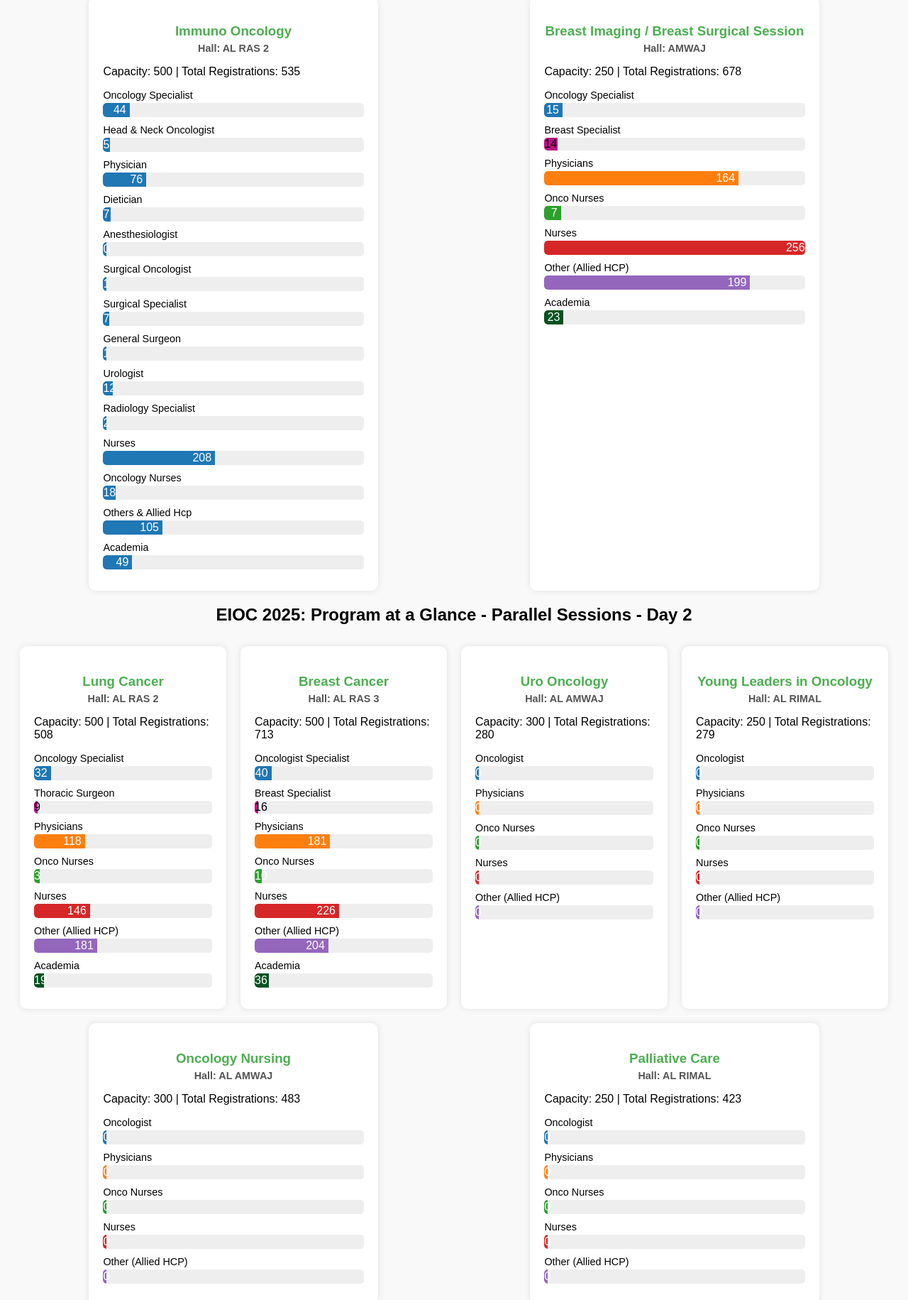
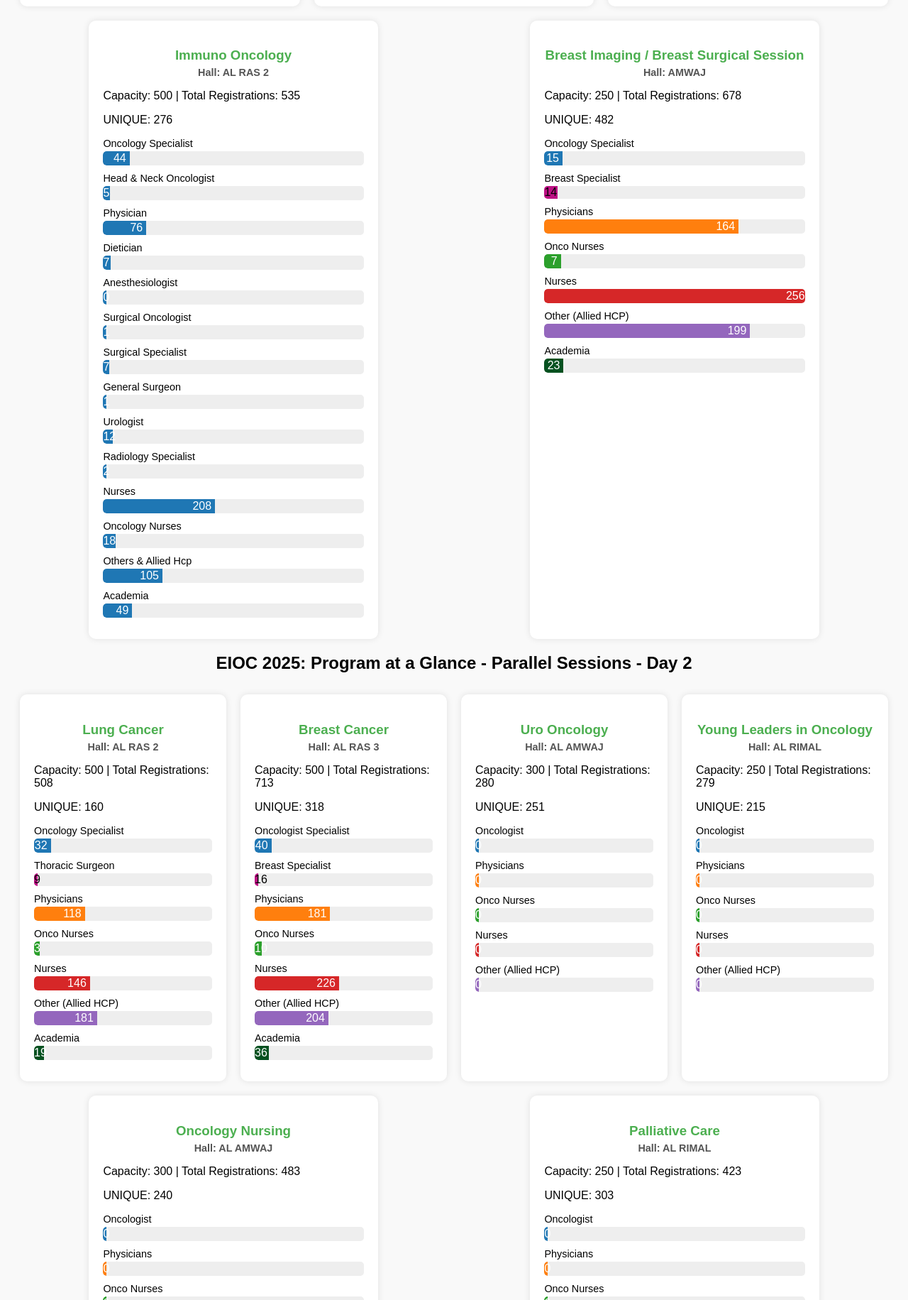
Before and after one commit to kenseinxxx/EIOC2025PAG, a plain HTML site: page index.html in a window 1280 px wide. Shown: the part 969-2800 px from the top of the page at 71% size. Drawn offline with Linux system fonts and the light colour scheme.

Commit message:
Update index.html

```diff
--- a/index.html
+++ b/index.html
@@ -78,6 +78,7 @@
     <h3>GI CANCER</h3>
     <div class="hall-name"><strong>Hall: AL RAS 2</strong></div>
     <p>Capacity: 500 | Total Registrations: 532</p>
+    <p>UNIQUE: 277</p>
     <div class="category-label">Oncology Specialist </div>
     <div class="bar-container"><div class="bar oncologist" style="width:8.6%">43</div></div>
     <div class="category-label">GI Specialist </div>
@@ -99,6 +100,7 @@
     <h3>Head & Neck Session</h3>
     <div class="hall-name"><strong>Hall: AL RAS 3</strong></div>
     <p>Capacity: 500 | Total Registrations: 421</p>
+    <p>UNIQUE: 174</p>
     <div class="category-label">Oncology Specialist</div>
     <div class="bar-container"><div class="bar oncologist" style="width:5.6%">25</div></div>
     <div class="category-label">Head & Neck Specialist </div>
@@ -120,6 +122,7 @@
     <h3>Oncology Nutrition</h3>
     <div class="hall-name"><strong>Hall: AMWAJ</strong></div>
     <p>Capacity: 250 | Total Registrations: 447</p>
+    <p>UNIQUE: 258</p>
     <div class="category-label">Oncology Specialist </div>
     <div class="bar-container"><div class="bar oncologist" style="width:9.6%">24</div></div>
     <div class="category-label">Head & Neck Oncologist </div>
@@ -158,6 +161,7 @@
     <h3>Immuno Oncology</h3>
     <div class="hall-name"><strong>Hall: AL RAS 2</strong></div>
     <p>Capacity: 500 | Total Registrations: 535</p>
+    <p>UNIQUE: 276</p>
     <div class="category-label">Oncology Specialist </div>
     <div class="bar-container"><div class="bar oncologist" style="width:8.8%">44</div></div>
     <div class="category-label">Head & Neck Oncologist </div>
@@ -194,6 +198,7 @@
 </h3>
     <div class="hall-name"><strong>Hall: AMWAJ</strong></div>
     <p>Capacity: 250 | Total Registrations: 678</p>
+    <p>UNIQUE: 482</p>
    <div class="category-label">Oncology Specialist </div>
     <div class="bar-container"><div class="bar oncologist" style="width:5.6%">15</div></div>
     <div class="category-label">Breast Specialist </div>
@@ -217,7 +222,7 @@
     <h3>Lung Cancer</h3>
     <div class="hall-name"><strong>Hall: AL RAS 2</strong></div>
     <p>Capacity: 500 | Total Registrations: 508
-
+    <p>UNIQUE: 160</p>
     </p>
     <div class="category-label">Oncology Specialist </div>
     <div class="bar-container"><div class="bar oncologist" style="width:7.4%">32</div></div>
@@ -241,6 +246,7 @@
 </h3>
     <div class="hall-name"><strong>Hall: AL RAS 3</strong></div>
     <p>Capacity: 500 | Total Registrations: 713</p>
+    <p>UNIQUE: 318</p>
     <div class="category-label">Oncologist Specialist </div>
     <div class="bar-container"><div class="bar oncologist" style="width:7.4%">40</div></div>
     <div class="category-label">Breast Specialist </div>
@@ -260,6 +266,7 @@
     <h3>Uro Oncology</h3>
     <div class="hall-name"><strong>Hall: AL AMWAJ</strong></div>
     <p>Capacity: 300 | Total Registrations: 280</p>
+    <p>UNIQUE: 251</p>
     <div class="category-label">Oncologist </div>
     <div class="bar-container"><div class="bar oncologist" style="width:0%">0</div></div>
     <div class="category-label">Physicians </div>
@@ -277,6 +284,7 @@
     <h3>Young Leaders in Oncology</h3>
     <div class="hall-name"><strong>Hall: AL RIMAL</strong></div>
     <p>Capacity: 250 | Total Registrations: 279</p>
+    <p>UNIQUE: 215</p>
     <div class="category-label">Oncologist </div>
     <div class="bar-container"><div class="bar oncologist" style="width:0%">0</div></div>
     <div class="category-label">Physicians </div>
@@ -296,6 +304,7 @@
     <h3>Oncology Nursing</h3>
     <div class="hall-name"><strong>Hall: AL AMWAJ</strong></div>
     <p>Capacity: 300 | Total Registrations: 483</p>
+    <p>UNIQUE: 240</p>
     <div class="category-label">Oncologist </div>
     <div class="bar-container"><div class="bar oncologist" style="width:0%">0</div></div>
     <div class="category-label">Physicians </div>
@@ -314,6 +323,7 @@
 </h3>
     <div class="hall-name"><strong>Hall: AL RIMAL</strong></div>
     <p>Capacity: 250 | Total Registrations: 423</p>
+    <p>UNIQUE: 303</p>
     <div class="category-label">Oncologist </div>
     <div class="bar-container"><div class="bar oncologist" style="width:0%">0</div></div>
     <div class="category-label">Physicians </div>
```
